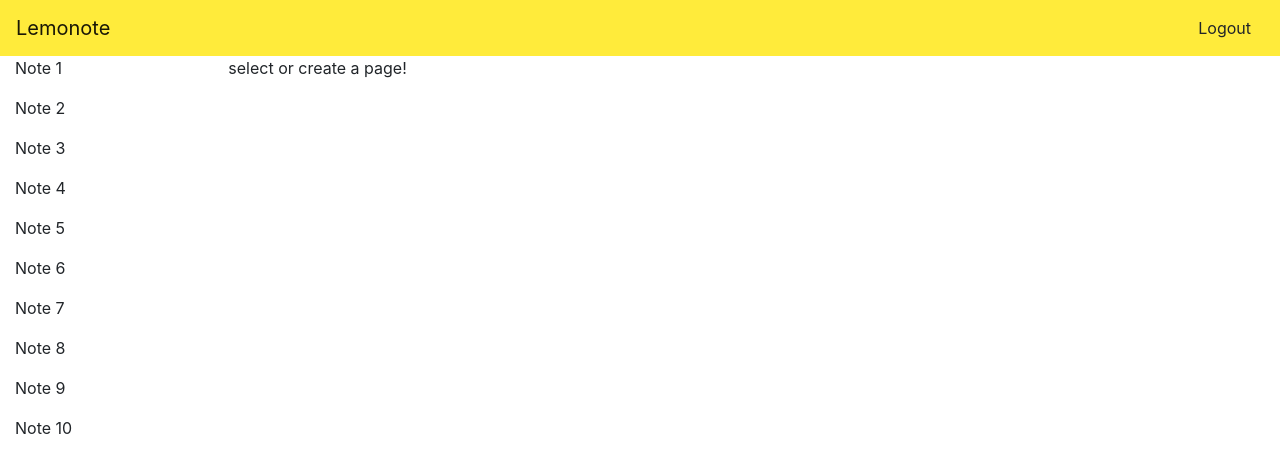
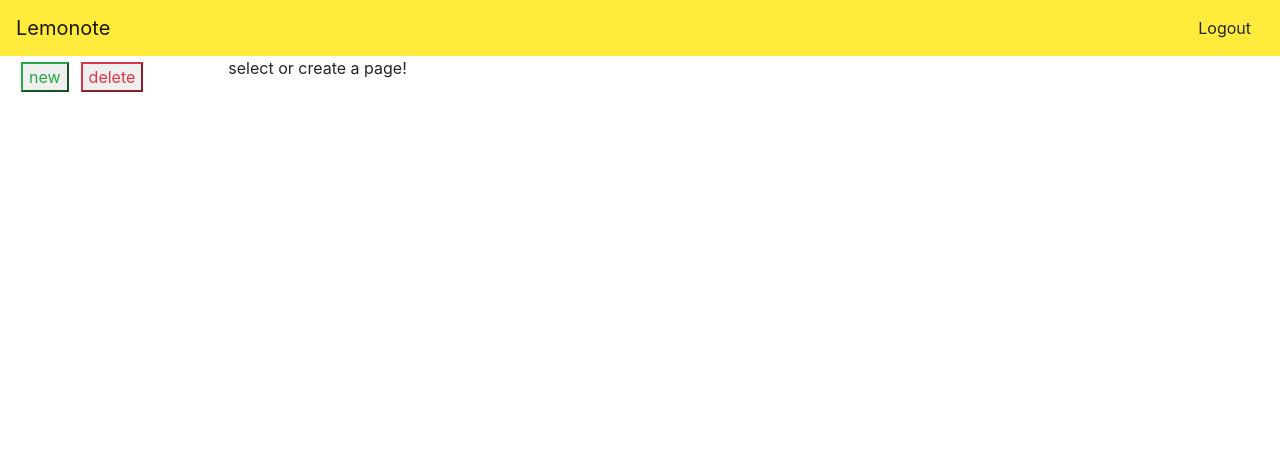
Before and after one commit to Surras/lemonote-web, an Angular app: page / in a window 1280 px wide. Shown: the top 472 px of the page. Built offline with nearby package versions, Linux system fonts and the light colour scheme.

Commit message:
add and delete functions added

```diff
--- a/src/app/content-list/content-list.component.html
+++ b/src/app/content-list/content-list.component.html
@@ -1 +1,14 @@
+<div>
+    <button style="margin: 6px;"
+    class="btn-outline-success"
+    (click)="newPage()">
+    new
+    </button>
+
+    <button style="margin: 6px;"
+    class="btn-outline-danger"
+    (click)="deleteCurrentPage()">
+    delete
+</button>
+</div>
 <p *ngFor="let page of pages" (click)="onSelect(page)">{{page.title}}</p>
--- a/src/app/content-list/content-list.component.ts
+++ b/src/app/content-list/content-list.component.ts
@@ -22,13 +22,23 @@ export class ContentListComponent implements OnInit {
 
   getPages(): void {
     this.pageService.getPages()
-    .subscribe(pages => this.pages = pages);
+    .subscribe(pages => {
+      this.pages = pages;
+    });
   }
 
   onSelect(page: Page) {
 
     this.pageService.currentPage.next(page);
+    this.selectedPage = page;
     console.log(page.title + " clicked!");
   }
 
+  newPage(){
+    this.pageService.add(new Page("new Note", ""));
+  }
+
+  deleteCurrentPage(){
+    this.pageService.delete(this.selectedPage);
+  }
 }
--- a/src/app/editor/editor.component.ts
+++ b/src/app/editor/editor.component.ts
@@ -13,30 +13,25 @@ export class EditorComponent implements OnInit {
   page: Page;
   saveTimer;
 
-  constructor(private pageService: PageService ) { }
+  constructor(private pageService: PageService) { }
 
   ngOnInit() {
-    this.pageService.currentPage.subscribe(page =>
-      {
+    this.pageService.currentPage.subscribe(page => {
       // save current page before change
-        if(this.page){
+      if (this.page) {
         // clear timer to avoid callback on new set page
         clearTimeout(this.saveTimer);
-          this.updatePage(this.page);
+        this.pageService.update(this.page);
       }
       this.page = page;
     });
   }
 
-  onChanged(event: InputEvent){
+  onChanged(event: InputEvent) {
     // clear active timer first to stop multiple calls
     clearTimeout(this.saveTimer);
 
     // start save timer for save-delay and bandwidth reduction
-    this.saveTimer = setTimeout(() => this.updatePage(this.page), 500);
-  }
-
-  updatePage(page: Page){
-    console.log(this.page.title + " saved!");
+    this.saveTimer = setTimeout(() => this.pageService.update(this.page), 500);
   }
 }
--- a/src/app/mock-pages.ts
+++ b/src/app/mock-pages.ts
@@ -1,14 +1,14 @@
 import { Page } from './models/page';
 
 export const PAGES: Page[] = [
-    new Page("Note 1", "content for note 1"),
-    new Page("Note 2", "content for note 2"),
-    new Page("Note 3", "content for note 3"),
-    new Page("Note 4", "content for note 4"),
-    new Page("Note 5", "content for note 5"),
-    new Page("Note 6", "content for note 6"),
-    new Page("Note 7", "content for note 7"),
-    new Page("Note 8", "content for note 8"),
-    new Page("Note 9", "content for note 9"),
-    new Page("Note 10", "content for note 10")
+    // new Page("Note 1", "content for note 1"),
+    // new Page("Note 2", "content for note 2"),
+    // new Page("Note 3", "content for note 3"),
+    // new Page("Note 4", "content for note 4"),
+    // new Page("Note 5", "content for note 5"),
+    // new Page("Note 6", "content for note 6"),
+    // new Page("Note 7", "content for note 7"),
+    // new Page("Note 8", "content for note 8"),
+    // new Page("Note 9", "content for note 9"),
+    // new Page("Note 10", "content for note 10")
 ];
--- a/src/app/page.service.ts
+++ b/src/app/page.service.ts
@@ -23,14 +23,44 @@ export class PageService {
   }
 
   update(page: Page) {
-
+    console.log(page.title + " saved!");
   }
 
   add(page: Page) {
+    page.pageId = this.getMaxId(this.pages) + 1;
+    page.title = "new Note " + page.pageId;
     this.pages.push(page);
   }
 
   delete(page: Page) {
+    for (var i = 0; i < this.pages.length; i++) {
+      if (page.pageId === this.pages[i].pageId) {
+        this.pages.splice(i, 1);
 
+        // if nothing else there, select 'null'
+        if (this.pages.length == 0) {
+          this.currentPage.next(null);
+        }
+        // try select the next comming page
+        else if (i < this.pages.length - 1) {
+          this.currentPage.next(this.pages[i]);
+        }
+        // select the previous page
+        else {
+          this.currentPage.next(this.pages[i - 1]);
+        }
+
+        break;
+      }
+    }
+  }
+
+  private getMaxId(pages: Page[]): number {
+    let maxId: number = 0;
+    pages.forEach(item => {
+      if (item.pageId > maxId) maxId = item.pageId;
+    });
+
+    return maxId;
   }
 }
```
Lines whose indentation alone changed are shown as unchanged.
